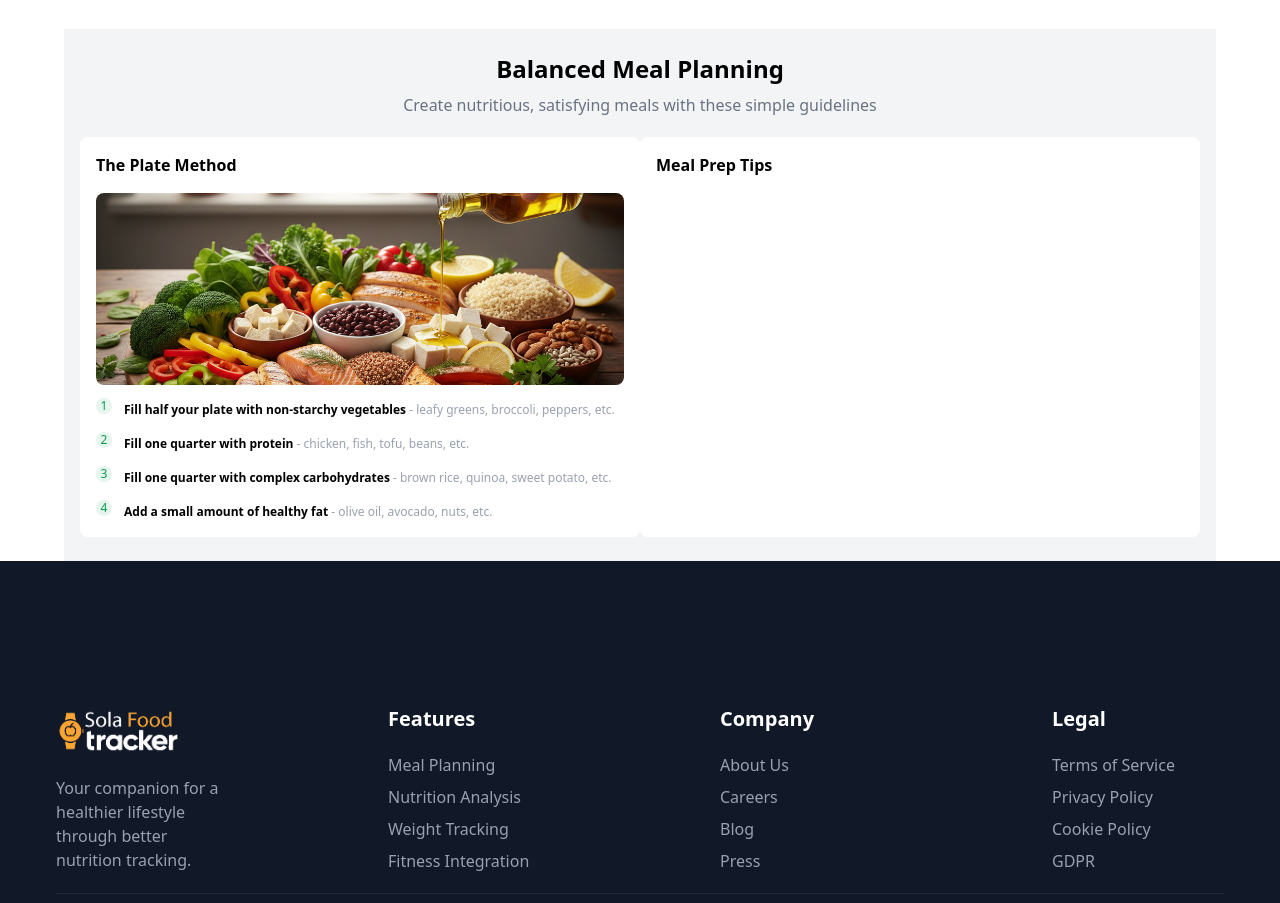
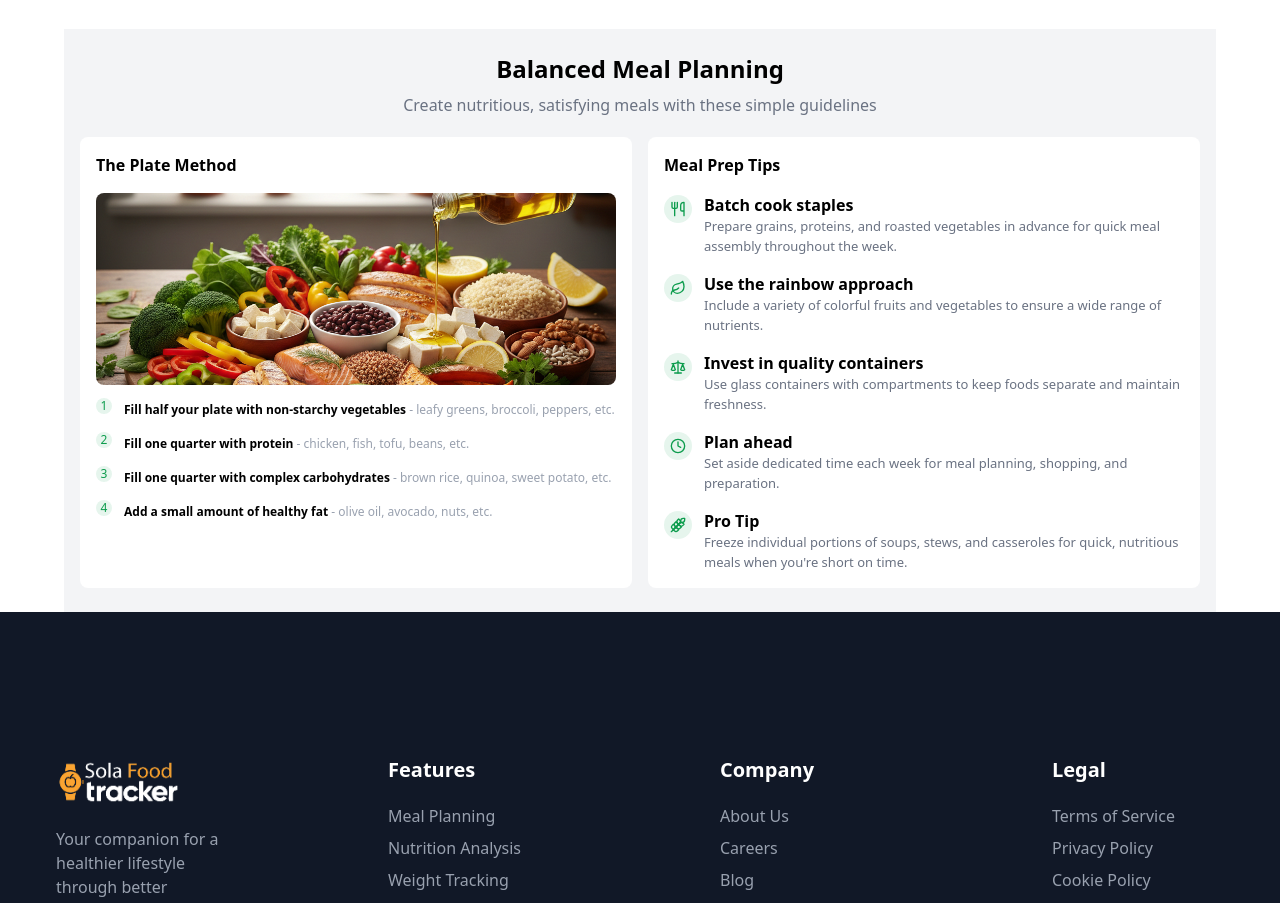
Before and after one commit to Abdalla-00/-Weight-Loss, a React (Vite) app: page /Nutrition in a window 1280 px wide. Shown: the part 2080-2983 px from the top of the page. Built offline with nearby package versions, Linux system fonts and the light colour scheme.

Commit message:
make another lop inside lop to create another card

```diff
--- a/src/components/Balanced.jsx
+++ b/src/components/Balanced.jsx
@@ -13,7 +13,7 @@ const Balanced = () => {
         }
       />
 
-      <div className="grid grid-cols-1 md:grid-cols-2 mt-5 ">
+      <div className="grid grid-cols-1 md:grid-cols-2 mt-5 gap-4 ">
         {balanced.map((product) => (
           <div className="bg-white p-4 rounded-lg">
             <h1 className="font-bold">{product.title}</h1>
@@ -46,6 +46,24 @@ const Balanced = () => {
                     )}
                   </div>
                 ))}
+
+              {product.tips &&
+                product.tips.map((tip) => (
+                  <>
+                    <div className="flex items-center gap-3 mt-4">
+                      <span className="bg-[#0D9C4D]/10 p-[6px] rounded-full mb-8">
+                        <tip.Icon color="#0D9C4D" size={16} />
+                      </span>
+
+                      <div>
+                          <h2 className="font-semibold">{tip.subTitle}</h2>
+                          <p className="text-gray-500 text-[13px]">{tip.description}</p>
+                      </div>
+
+                    </div>
+
+                  </>
+                ))}
             </div>
           </div>
         ))}
--- a/src/data/weightLossTips.js
+++ b/src/data/weightLossTips.js
@@ -263,33 +263,33 @@ export const balanced = [
     tips: [
       {
         Icon: Utensils,
-        subTitle1: "Batch cook staples",
-        description1:
+        subTitle: "Batch cook staples",
+        description:
           "Prepare grains, proteins, and roasted vegetables in advance for quick meal assembly throughout the week.",
       },
       {
         Icon: Leaf,
-        subTitle2: "Use the rainbow approach",
-        description2:
+        subTitle: "Use the rainbow approach",
+        description:
           "Include a variety of colorful fruits and vegetables to ensure a wide range of nutrients.",
       },
       {
         Icon: Scale,
-        subTitle3: "Invest in quality containers",
-        description3:
+        subTitle: "Invest in quality containers",
+        description:
           "Use glass containers with compartments to keep foods separate and maintain freshness.",
       },
       {
         Icon: Clock,
-        subTitle4: "Plan ahead",
-        description4:
+        subTitle: "Plan ahead",
+        description:
           "Set aside dedicated time each week for meal planning, shopping, and preparation.",
       },
 
       {
         Icon: Wheat,
-        subTitle5: "Pro Tip",
-        description5:
+        subTitle: "Pro Tip",
+        description:
           "Freeze individual portions of soups, stews, and casseroles for quick, nutritious meals when you're short on time.",
       },
     ],
```
